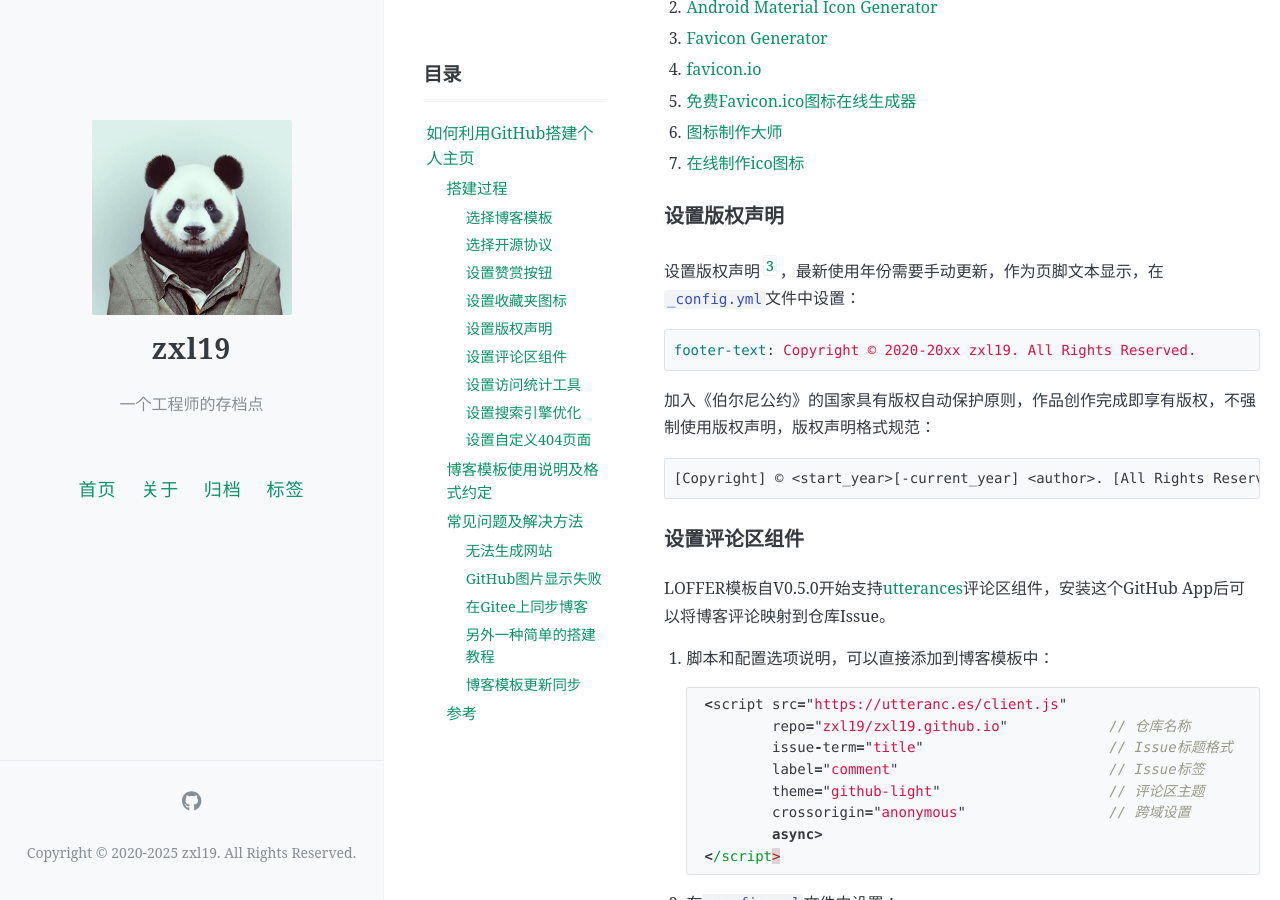
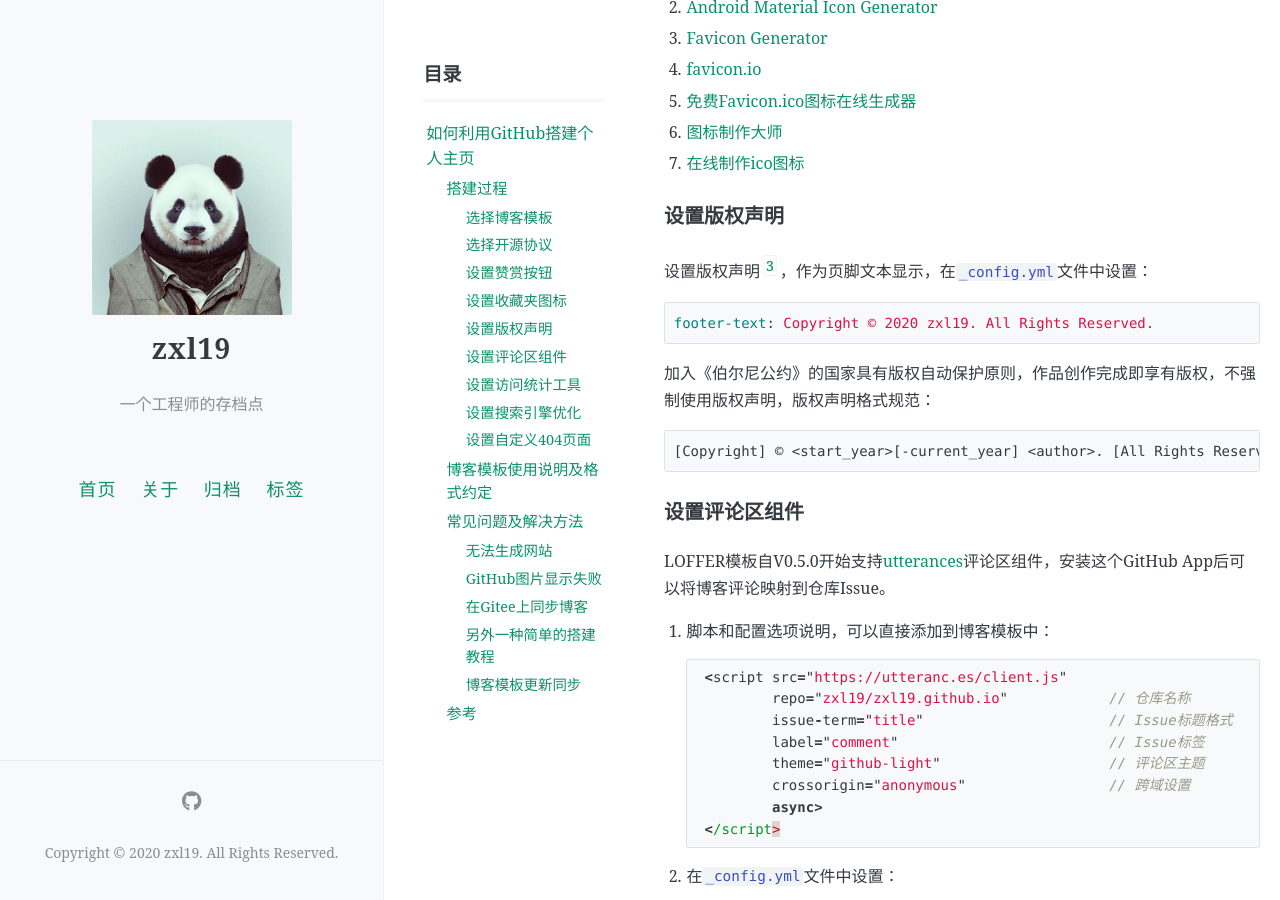
Before and after one commit to zxl19/zxl19.github.io, a Jekyll site: the page built from _posts/2020-05-05-blog-setup.md, in a window 1280 px wide and 900 px high, scrolled down 1832 px. Built offline with Jekyll 4.4.1, drawn with Linux system fonts in a browser that asks for light colours; comment, search, counter and statistics services are not loaded.

Commit message:
docs: update blog config

````diff
--- a/_config.yml
+++ b/_config.yml
@@ -66,7 +66,7 @@ footer-links:
   youtube: # channel/<your_long_string> or user/<user-name>
 
 # 站点页脚的文字
-footer-text: Copyright © 2020-2025 zxl19. All Rights Reserved.
+footer-text: Copyright © 2020 zxl19. All Rights Reserved.
 
 #
 # 评论，注意，请不要同时添加多种不同的评论区
--- a/_posts/2020-05-05-blog-setup.md
+++ b/_posts/2020-05-05-blog-setup.md
@@ -71,10 +71,10 @@ pinned: false
 
 ### 设置版权声明
 
-设置版权声明[^3]，最新使用年份需要手动更新，作为页脚文本显示，在`_config.yml`文件中设置：
+设置版权声明[^3]，作为页脚文本显示，在`_config.yml`文件中设置：
 
 ```yaml
-footer-text: Copyright © 2020-20xx zxl19. All Rights Reserved.
+footer-text: Copyright © 2020 zxl19. All Rights Reserved.
 ```
 
 [^3]: 以我的版权声明为例。
````
Also changed, not shown: about.md (+1 -1 lines), README.md.
